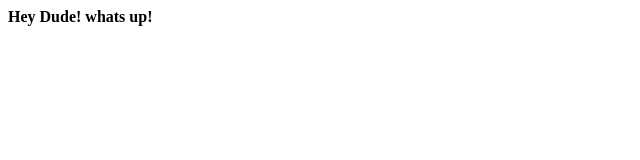
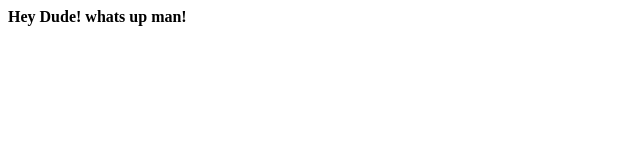
Before and after one commit to forgit-breeze/forgit-breeze.github.io, a plain HTML site: page index.html in a window 1280 px wide. Shown: the full height of the page, 0-640 px from the left. Drawn offline with Linux system fonts and the light colour scheme.

Commit message:
whats up man

```diff
--- a/index.html
+++ b/index.html
@@ -1,3 +1,3 @@
 <html>
-  <b>Hey Dude! whats up!</b>
+  <b>Hey Dude! whats up man! </b>
 </html>
```
